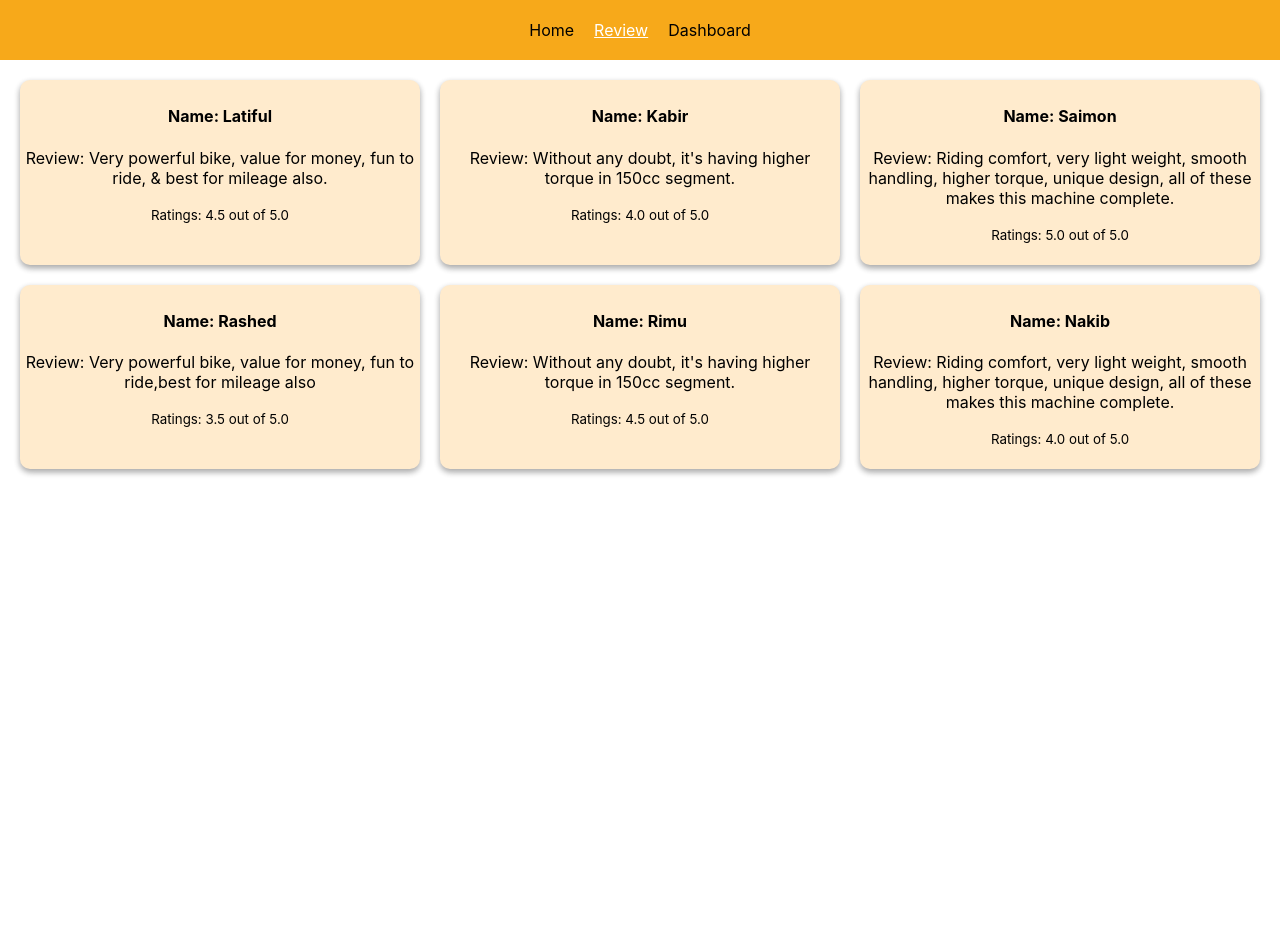
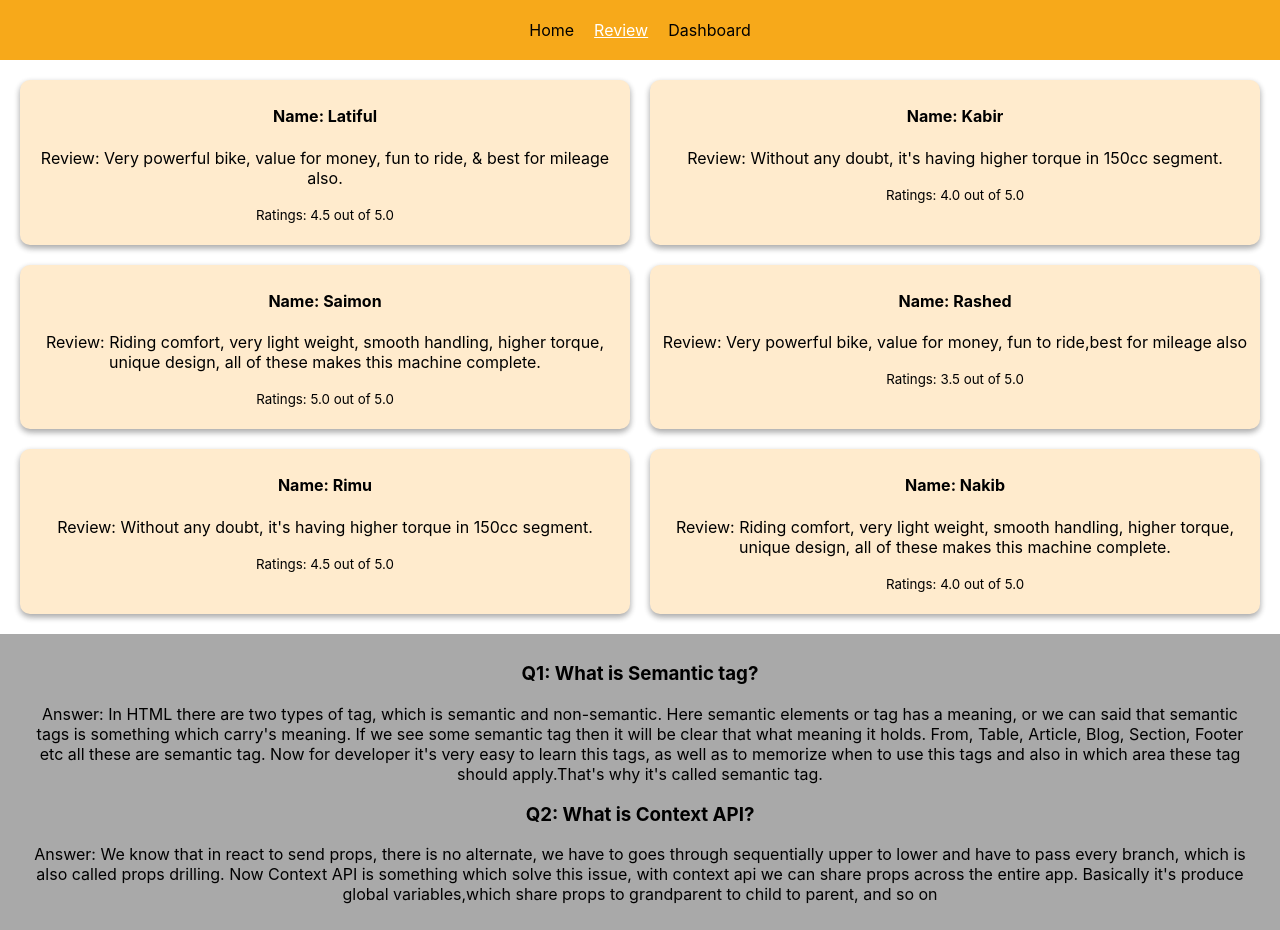
Before and after one commit to Saimon8420/product-analysis, a React (Create React App) app: page /review in a window 1280 px wide. Before the commit the page ends 800 px from the top, so only its background shows below. Built offline with nearby package versions, Linux system fonts and the light colour scheme.

Commit message:
footer added

```diff
--- a/public/index.html
+++ b/public/index.html
@@ -1,14 +1,12 @@
 <!DOCTYPE html>
 <html lang="en">
+
 <head>
   <meta charset="utf-8" />
-    <link rel="icon" href="%PUBLIC_URL%/favicon.ico" />
+  <link rel="icon" href="https://ic1.maxabout.us/autos/tw_india//N/2020/5/new-yamaha-mt-15-2020.jpg" />
   <meta name="viewport" content="width=device-width, initial-scale=1" />
   <meta name="theme-color" content="#000000" />
-    <meta
-      name="description"
-      content="Web site created using create-react-app"
-    />
+  <meta name="description" content="Web site created using create-react-app" />
   <link rel="apple-touch-icon" href="%PUBLIC_URL%/logo192.png" />
   <!--
       manifest.json provides metadata used when your web app is installed on a
@@ -24,8 +22,9 @@
       work correctly both with client-side routing and a non-root public URL.
       Learn how to configure a non-root public URL by running `npm run build`.
     -->
-    <title>React App</title>
+  <title>MT-15</title>
 </head>
+
 <body>
   <noscript>You need to enable JavaScript to run this app.</noscript>
   <div id="root"></div>
@@ -40,4 +39,5 @@
       To create a production bundle, use `npm run build` or `yarn build`.
     -->
 </body>
+
 </html>
--- a/src/App.js
+++ b/src/App.js
@@ -5,6 +5,7 @@ import Reviews from './components/Reviews/Reviews';
 import Dashboard from './components/Dashboard/Dashboard';
 import NotFound from './components/NotFound/NotFound';
 import Header from './components/Header/Header';
+import Footer from './components/Footer/Footer';
 
 function App() {
   return (
@@ -21,8 +22,8 @@ function App() {
 
         <Route path='*' element={<NotFound />}></Route>
       </Routes>
+      <Footer></Footer>
     </div>
   );
 }
-
 export default App;
--- /dev/null
+++ b/src/components/Footer/Footer.css
@@ -0,0 +1,4 @@
+.footer-display {
+    background-color: darkgray;
+    padding: 10px 30px 10px 30px;
+}
--- /dev/null
+++ b/src/components/Footer/Footer.js
@@ -0,0 +1,16 @@
+import React from 'react';
+import './Footer.css';
+const Footer = () => {
+    return (
+        <div className='footer-display'>
+            <h3>Q1: What is Semantic tag?
+            </h3>
+            <p>Answer: In HTML there are two types of tag, which is semantic and non-semantic. Here semantic elements or tag has a meaning, or we can said that semantic tags is something which carry's meaning. If we see some semantic tag then it will be clear that what meaning it holds. From, Table, Article, Blog, Section, Footer etc all these are semantic tag. Now for developer it's very easy to learn this tags, as well as to memorize when to use this tags and also in which area these tag should apply.That's why it's called semantic tag.
+            </p>
+            <h3>Q2: What is Context API?</h3>
+            <p>Answer: We know that in react to send props, there is no alternate, we have to goes through sequentially upper to lower and have to pass every branch, which is also called props drilling. Now Context API is something which solve this issue, with context api we can share props across the entire app. Basically it's produce global variables,which share props to grandparent to child to parent, and so on</p>
+        </div>
+    );
+};
+
+export default Footer;
--- a/src/components/Reviews/Reviews.css
+++ b/src/components/Reviews/Reviews.css
@@ -1,6 +1,6 @@
 .review-cart {
     display: grid;
-    grid-template-columns: repeat(3, 1fr);
+    grid-template-columns: repeat(2, 1fr);
     gap: 20px;
     margin: 20px;
 }
```
Also changed, not shown: 1 other file (tests, documents, lock files or other folders). Lines whose indentation alone changed are shown as unchanged.
